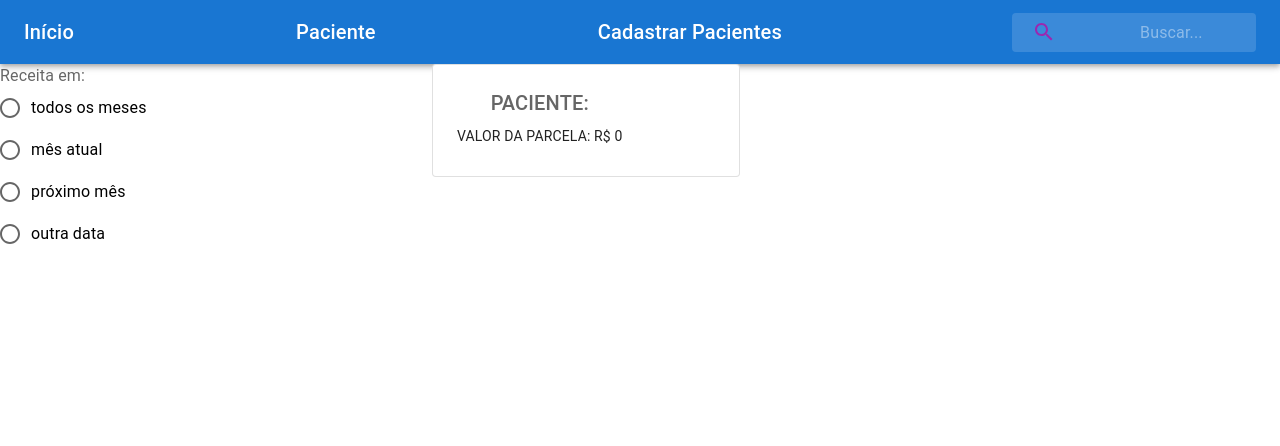
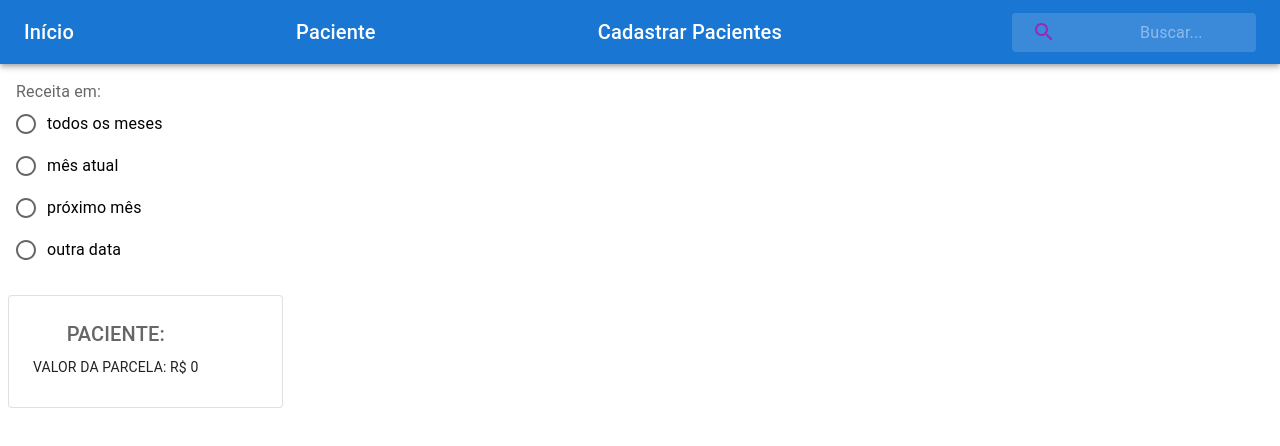
Before and after one commit to fernandosenacruz/teste-fullstack-softeo-front, a React (Create React App) app in the folder teste-softeo/: page / in a window 1280 px wide. Shown: the top 446 px of the page. Built offline with nearby package versions, Linux system fonts and the light colour scheme; no server answers.

Commit message:
style: :lipstick:

```diff
--- a/teste-softeo/src/components/RadiosFilter.jsx
+++ b/teste-softeo/src/components/RadiosFilter.jsx
@@ -16,6 +16,7 @@ import {
 import pt_BR from 'date-fns/locale/pt-BR';
 import { getFilteredPatiens, getPatients } from '../api/api';
 import { PatientsContext } from '../context/Context';
+import { Grid } from '@mui/material';
 
 const RadiosFilter = () => {
   const { setFilteredPatients, setFilterActived, setPatients } =
@@ -52,6 +53,8 @@ const RadiosFilter = () => {
   };
 
   return (
+    <Grid container spacing={2} p={1}>
+      <Grid item>
         <FormControl>
           <FormLabel id="date-radio-buttons-group-label">Receita em:</FormLabel>
           <RadioGroup
@@ -116,6 +119,8 @@ const RadiosFilter = () => {
             </LocalizationProvider>
           )}
         </FormControl>
+      </Grid>
+    </Grid>
   );
 };
 
--- a/teste-softeo/src/pages/Home.jsx
+++ b/teste-softeo/src/pages/Home.jsx
@@ -32,20 +32,20 @@ const Home = () => {
   return (
     <>
       <Header />
-      <Grid container spacing={2}>
-        <Grid item xs={4}>
+      <Grid container spacing={2} p={1}>
+        <Grid item xs={12}>
           <RadiosFilter />
         </Grid>
         {cardsArray?.map((patient) => (
           <Grid
             item
-            justifyContent="center"
-            alignItems="center"
+            // justifyContent="center"
+            // alignItems="center"
             key={`${patient.id} - ${patient.name}`}
-            xs={12}
-            sm={6}
-            md={4}
-            lg={3}
+            // xs={12}
+            // sm={6}
+            // md={4}
+            // lg={3}
           >
             <CardPatient patient={patient} />
           </Grid>
```
Lines whose indentation alone changed are shown as unchanged.
